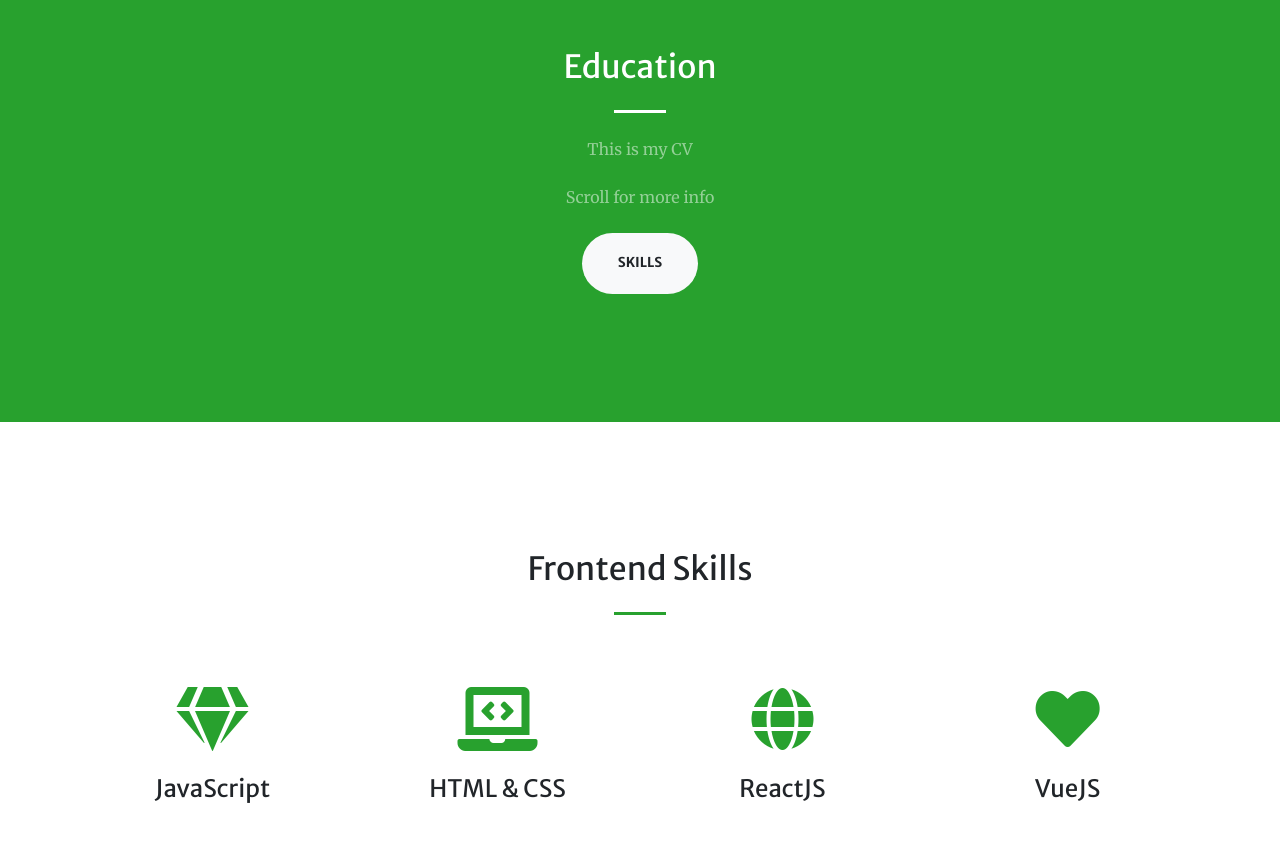
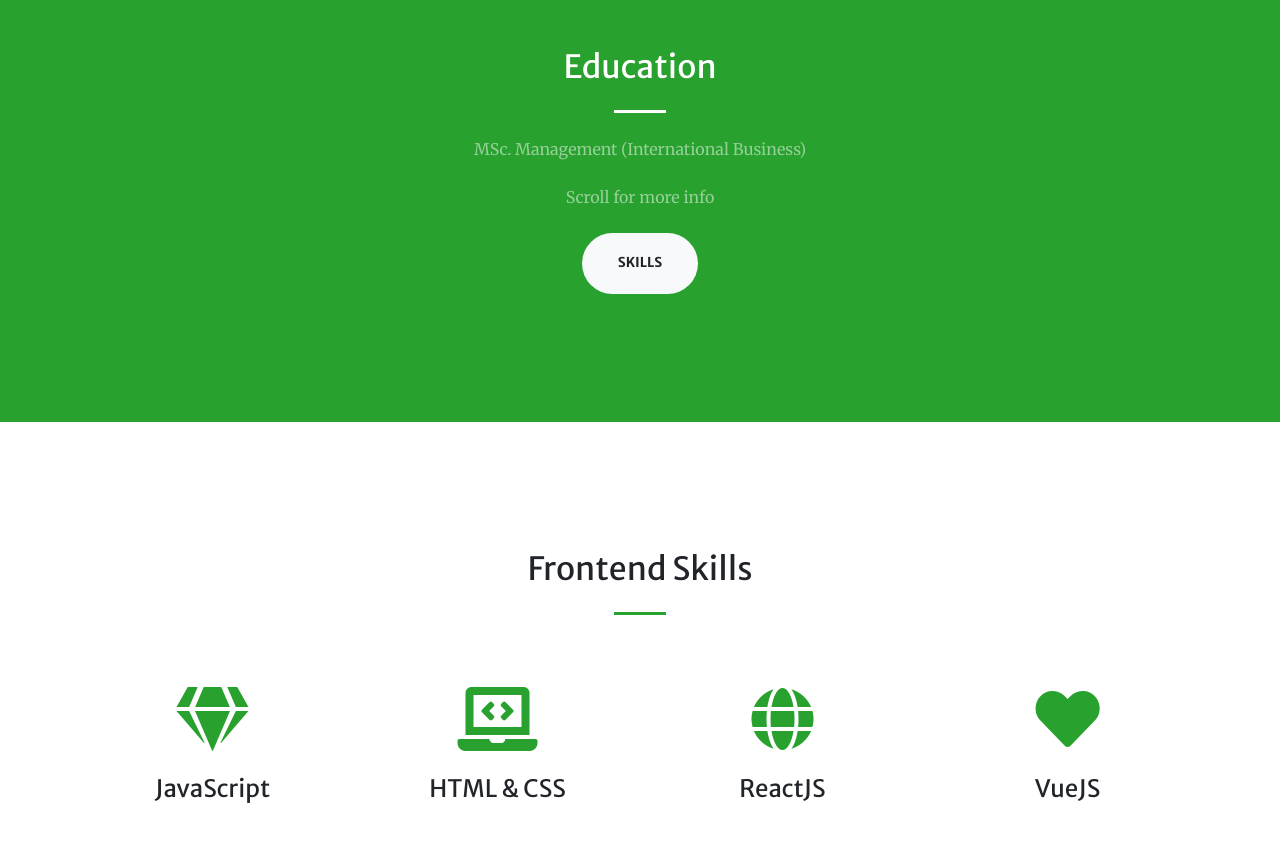
Before and after one commit to singhp1992/bts-personal, a website with bundled scripts: page index.html in a window 1280 px wide. Shown: the part 880-1721 px from the top of the page. Built offline with nearby package versions, Linux system fonts and the light colour scheme.

Commit message:
adding msc experience

```diff
--- a/index.html
+++ b/index.html
@@ -83,7 +83,7 @@
         <div class="col-lg-8 text-center">
           <h2 class="text-white mt-0">Education</h2>
           <hr class="divider light my-4">
-          <p class="text-white-50 mb-4">This is my CV</p>
+          <p class="text-white-50 mb-4">MSc. Management (International Business)</p>
           <p class="text-white-50 mb-4">Scroll for more info</p>
           <a class="btn btn-light btn-xl js-scroll-trigger" href="#services">Skills</a>
         </div>
```
